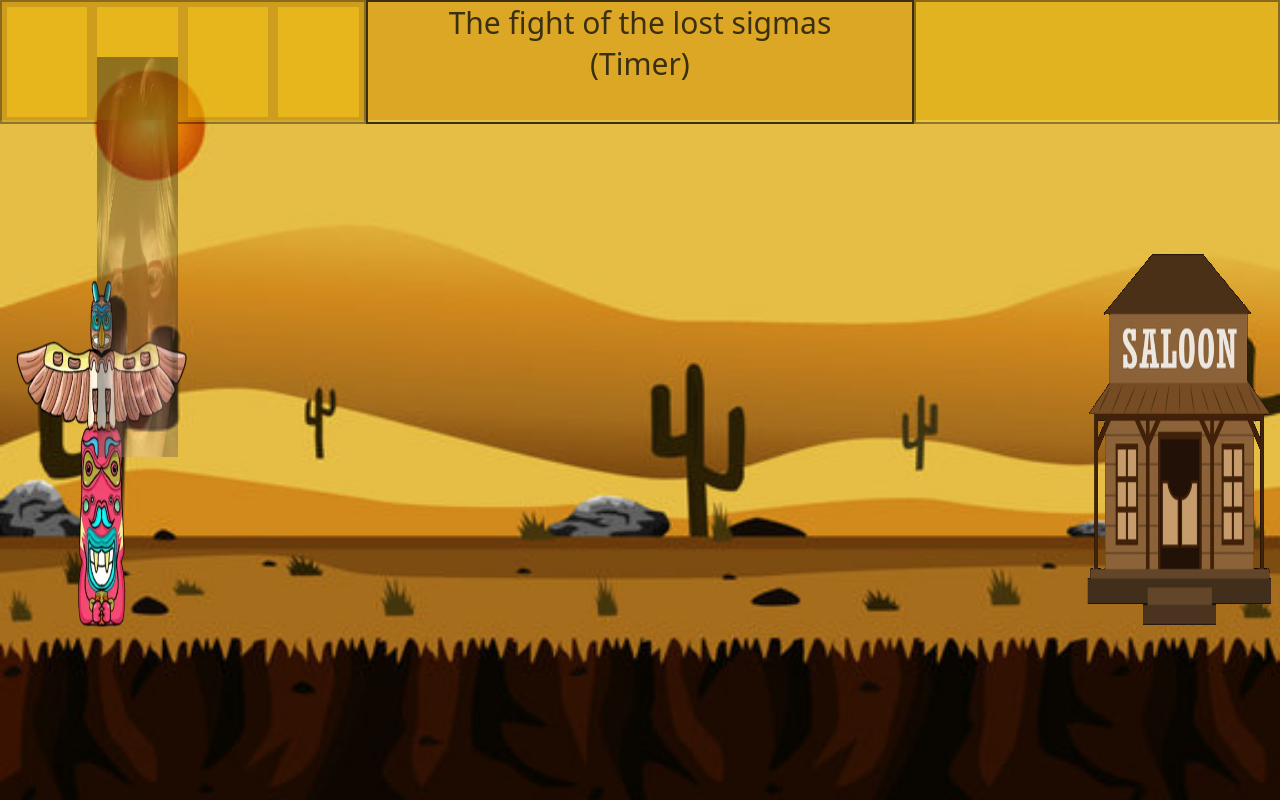
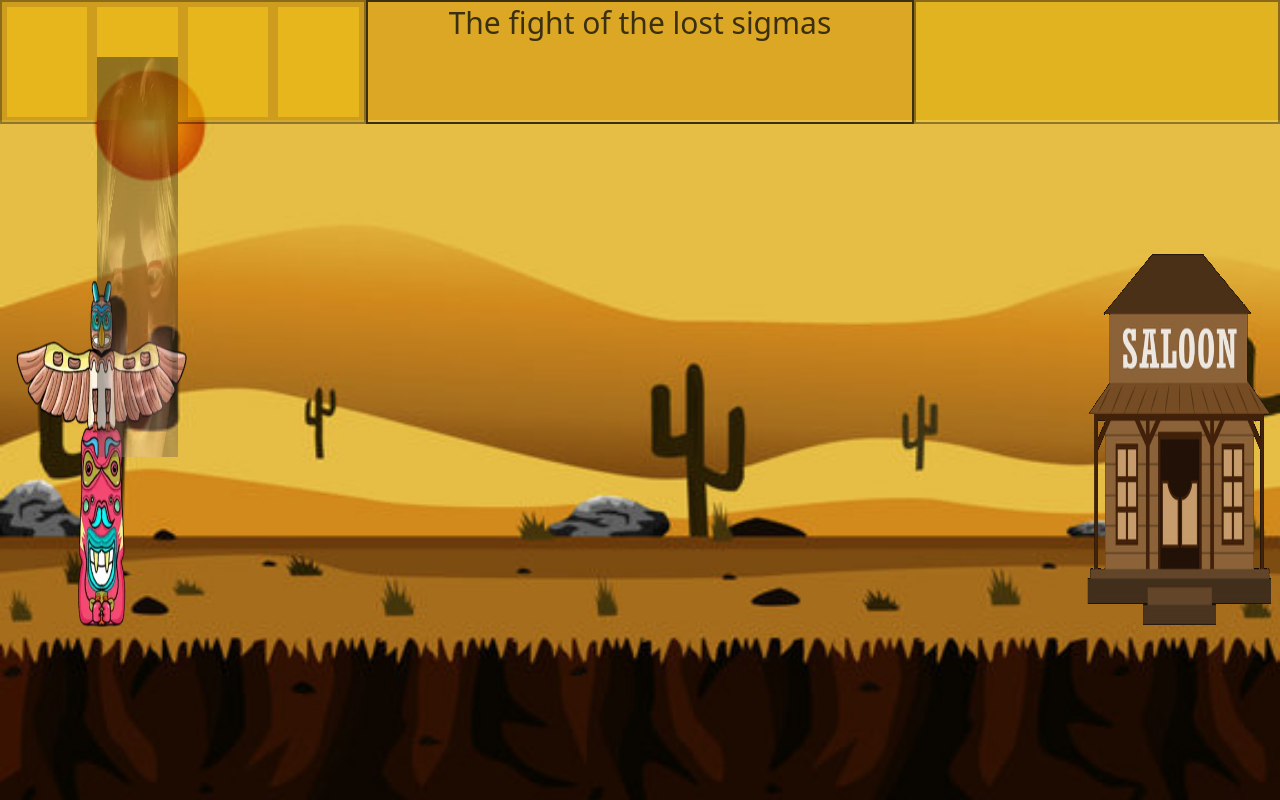
Before and after one commit to Reitan06/Kule-Karer-og-Trym, a plain HTML site: page index.html in a window 1280 px wide. Drawn offline with Linux system fonts and the light colour scheme; a web font is replaced by a local one.

Commit message:
Update index.html

```diff
--- a/index.html
+++ b/index.html
@@ -17,7 +17,6 @@
         </div>
         <div id="gap_container">
             <p>The fight of the lost sigmas</p>
-            <div id="timer">(Timer)</div>
         </div>
         <div class="soldat_knapp_container">
         </div>
```
